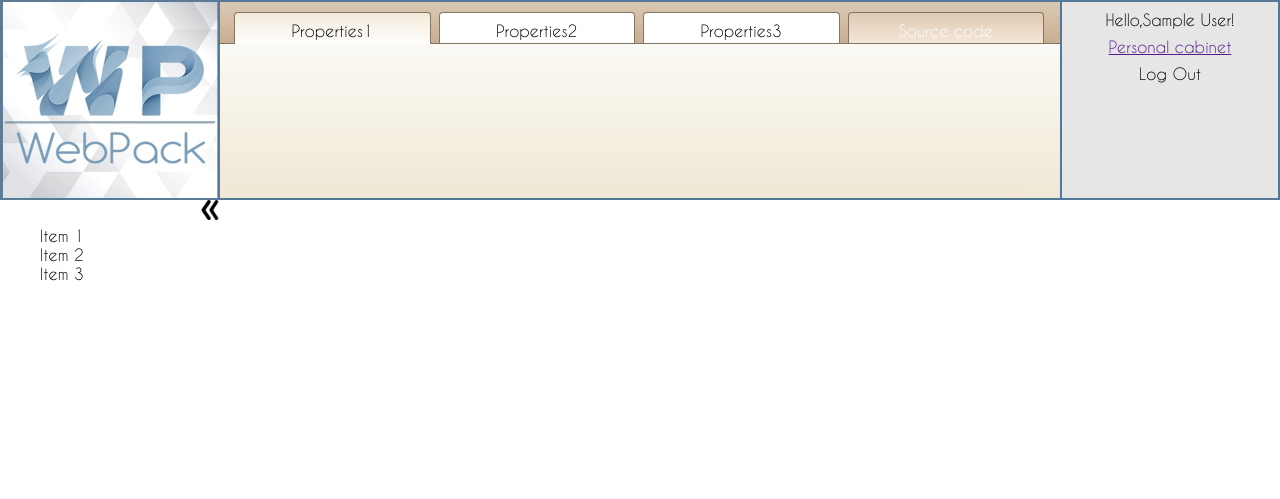
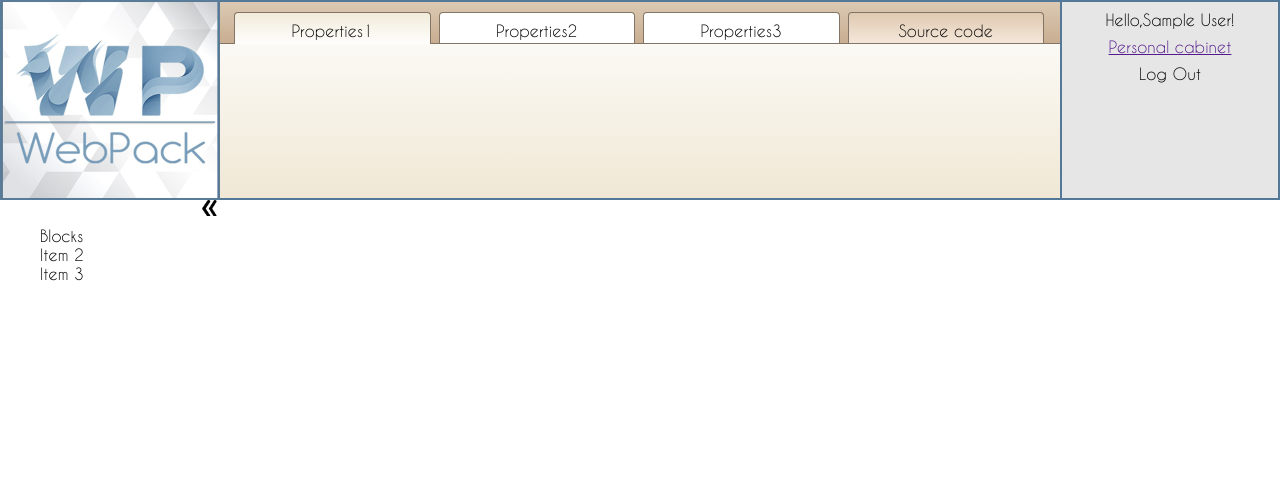
Before and after one commit to ScrumWebPack2017/webpackpj, a PHP site: page / in a window 1280 px wide. Shown: the top 499 px of the page. Run offline with PHP 8.4, Linux system fonts and the light colour scheme; the visitor is signed in with stand-in values (Sample User, id 1).

Commit message:
added menu and design

```diff
--- a/index.php
+++ b/index.php
@@ -28,7 +28,7 @@
                         <input type="password" id="pass_input" name="password" class="auth_input" placeholder="Password">
                     </div>
                     <div id="error_lbl"></div>
-                    <div class="auth_box" style="font-size: 14px">
+                    <div class="auth_box" id="res_pass" style="font-size: 14px; margin-top: 1px">
                             <a href="database_scripts/additional/reset/reset_pass.html">  Reset password </a>
                     </div>
                     <div class="auth_box" style="padding-bottom: 0px">
@@ -74,7 +74,7 @@
 
         </div>
     </header>
-    <div id="content">
+    <div id="workplace">
 
     </div>
     <div id="left_bar">
@@ -85,14 +85,17 @@
         </div>
         <div id="left_menu">
             <ul id="red" class="treeview-red">
-                <li> <span>Item 1</span>
+                <li>
+                    <span> Blocks </span>
                     <ul class="elements">
-                        <li><span>Item 1.0</span>
-
+                        <li id="el_div" class="element">
+                            <span> Div </span>
                         </li>
-                        <li><span>Item 1.1</span></li>
-                        <li><span>Item 1.2</span>
-
+                        <li>
+                            <span> Span </span>
+                        </li>
+                        <li>
+                            <span> P </span>
                         </li>
                     </ul>
                 </li>
--- a/scripts/common.js
+++ b/scripts/common.js
@@ -112,10 +112,10 @@ function sendAuthorization() {
 
 function errorAuth(text) {
     if (text != '') {
-        $('#reg_btn').css('margin-top', '5px');
+        $('#res_pass').css('margin-top', '0px');
         $('#error_lbl').html(text);
     } else {
-        $('#reg_btn').css('margin-top', '24px');
+        $('#res_pass').css('margin-top', '19px');
         $('#error_lbl').html('');
     }
 }
--- a/scripts/graphicsEditor.js
+++ b/scripts/graphicsEditor.js
@@ -1,4 +1,13 @@
 $(document).ready(function(){
+    var generatedElements = new Array(0);
+
+    var e = {
+        type: "div",
+        position: "absolute",
+        width: "100px",
+        height: "100px",
+        background: "yellow"
+    }
 
     $("#red").treeview({
         animated: "normal",
@@ -6,5 +15,37 @@ $(document).ready(function(){
         control: "#treecontrol"
     });
 
+    $('.element').click(function () {
+        var e = {
+            type: "div",
+            position: "relative",
+            float: 'right',
+            margin: 'auto',
+            width: "400px",
+            height: "400px",
+            background: "yellow"
+        };
 
+        generatedElements.push(e);
+        generateElement(e);
+    });
 });
+
+function generateElement(element) {
+    var el = document.createElement(element.type);
+    el.setAttribute('id', 'div15');
+
+    $('#workplace').append(el);
+
+    $('#div15').css({
+        position: element.position,
+        float: element.float,
+        margin: element.margin,
+        width: element.width,
+        height: element.height,
+        background: element.background
+    });
+
+
+
+}
--- a/styles/common.css
+++ b/styles/common.css
@@ -10,6 +10,7 @@ body {
 
 ul li {
     list-style: none;
+    cursor: pointer;
 }
 
 #red {
@@ -97,7 +98,7 @@ header {
 
 #source_code_btn {
     background: linear-gradient(#dfc9b1, #f4e7d9);
-    color: white;
+    color: black;
 }
 
 #content {
@@ -113,19 +114,21 @@ header {
     top: 200px;
     left: 0;
     width: 220px;
-    background-color: transparent;
+    background: linear-gradient(#fefefd, #f0e8d5);
 }
 
 #left_btn_col {
     position: relative;
     float: right;
-    width: 20px;
+    width: 17px;
     height: inherit;
-    background-color: #e1e8ea;
+    border-right: 2px solid #547898;
+    border-left: 1px solid #837565;
+    background-color: transparent;
 }
 
 #left_btn {
-    height: 20px;
+    height: 16px;
     font-stretch: ultra-condensed;
     text-align: center;
     cursor: pointer;
@@ -139,7 +142,7 @@ header {
     float: right;
     width: 200px;
     height: inherit;
-    background-color: #e1e8ea;
+    background-color: transparent;
 
 }
 
@@ -165,6 +168,7 @@ header {
 
 #error_lbl {
     width: 200px;
+    padding-bottom: 0px;
     margin: auto;
     color: red;
     text-align: center;
@@ -186,7 +190,7 @@ header {
 #reg_btn {
     background: #5d89ae;
     width: 100%;
-    margin-top: 24px;
+    margin-top: 8px;
     color: white;
     border: 1px solid #ffffff;
     font-size: 18px;
--- a/styles/editor.css
+++ b/styles/editor.css
@@ -0,0 +1,4 @@
+#workplace {
+    position: relative;
+    top: 210px;
+}
```
